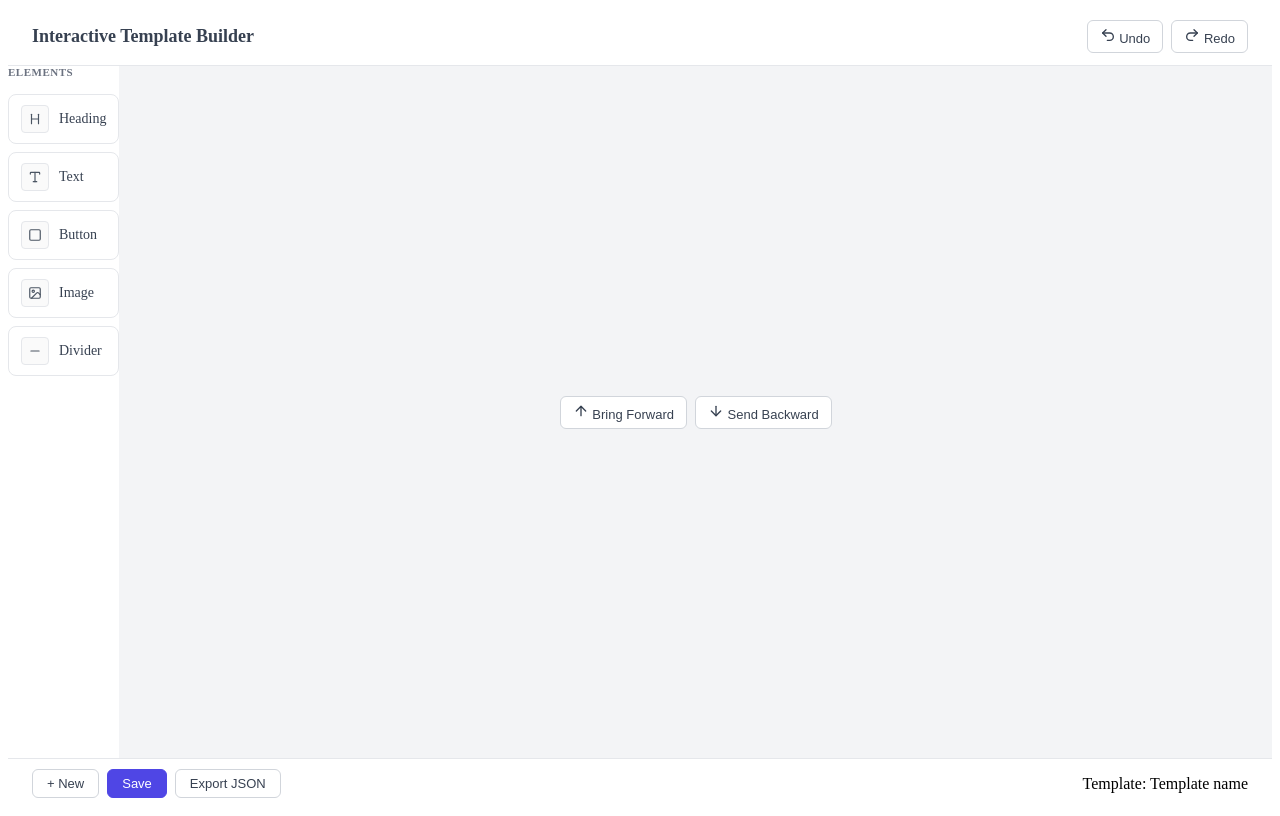
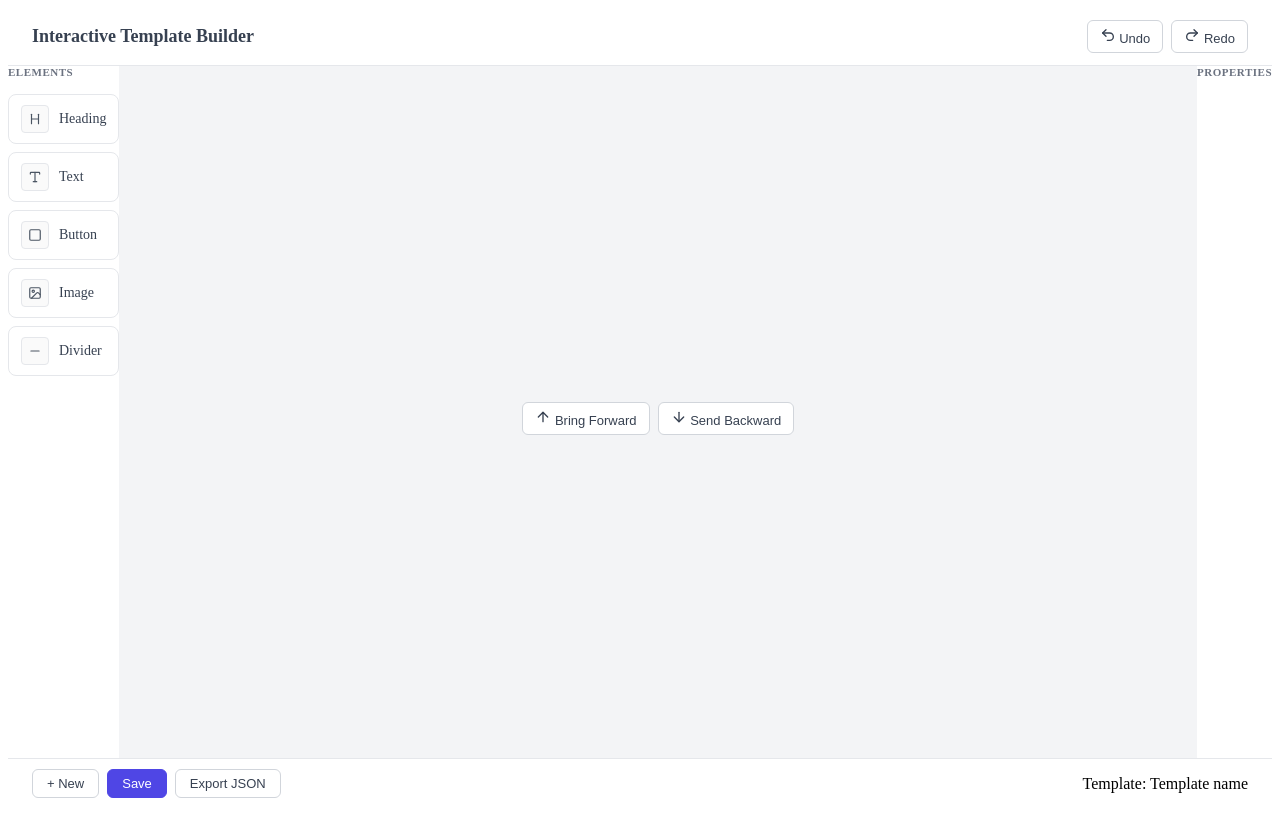
Before and after one commit to erolemre1/example-project, a Vue app: page / in a window 1280 px wide. Built offline with nearby package versions, Linux system fonts and the light colour scheme.

Commit message:
Add : Canvas and Properties components

```diff
--- a/src/App.vue
+++ b/src/App.vue
@@ -7,6 +7,8 @@ import {
 } from 'lucide-vue-next'
 import Elements from './components/Elements.vue'
 import Management from './components/Management.vue'
+import Properties from './components/Properties.vue'
+import Canvas from './components/Canvas.vue'
 
 import { useBaseStore } from './stores/index'
 const store = useBaseStore()
@@ -29,6 +31,7 @@ const store = useBaseStore()
     <div class="app-body">
       <Elements />
       <main class="canvas-container">
+        <Canvas />
         <div class="canvas-actions">
           <button class="btn-icon">
             <ArrowUp :size="16" /> {{ $t('action.bringForward') }}
@@ -38,6 +41,7 @@ const store = useBaseStore()
           </button>
         </div>
       </main>
+      <Properties />
     </div>
     <footer class="app-footer">
       <Management />
--- /dev/null
+++ b/src/components/Canvas.vue
@@ -0,0 +1,12 @@
+<script setup lang="ts">
+
+</script>
+
+<template>
+    <div ref="canvasRef" class="canvas">
+    </div>
+</template>
+
+<style scoped>
+.canvas {}
+</style>
--- /dev/null
+++ b/src/components/Properties.vue
@@ -0,0 +1,25 @@
+<script setup lang="ts">
+
+</script>
+
+<template>
+    <div class="properties">
+        <h3 class="panel-title">{{ $t('panel.properties') }}</h3>
+    </div>
+</template>
+
+<style scoped>
+.properties {
+    display: flex;
+    flex-direction: column;
+    gap: 12px;
+}
+
+.panel-title {
+    font-size: 11px;
+    font-weight: 600;
+    color: #6b7280;
+    letter-spacing: 0.5px;
+    margin: 0;
+}
+</style>
--- a/src/locales/en.json
+++ b/src/locales/en.json
@@ -21,7 +21,10 @@
     "save": "Save",
     "exportJson": "Export JSON"
   },
-   "footer": {
+  "footer": {
     "templateInfo": "Template"
+  },
+  "panel": {
+    "properties": "PROPERTIES"
   }
 }
--- a/src/locales/tr.json
+++ b/src/locales/tr.json
@@ -23,5 +23,8 @@
   },
   "footer": {
     "templateInfo": "Şablon"
+  },
+  "panel": {
+    "properties": "ÖZELLİKLER"
   }
 }
```
Also changed, not shown: src/components/Elements.vue (+4 -6 lines).
